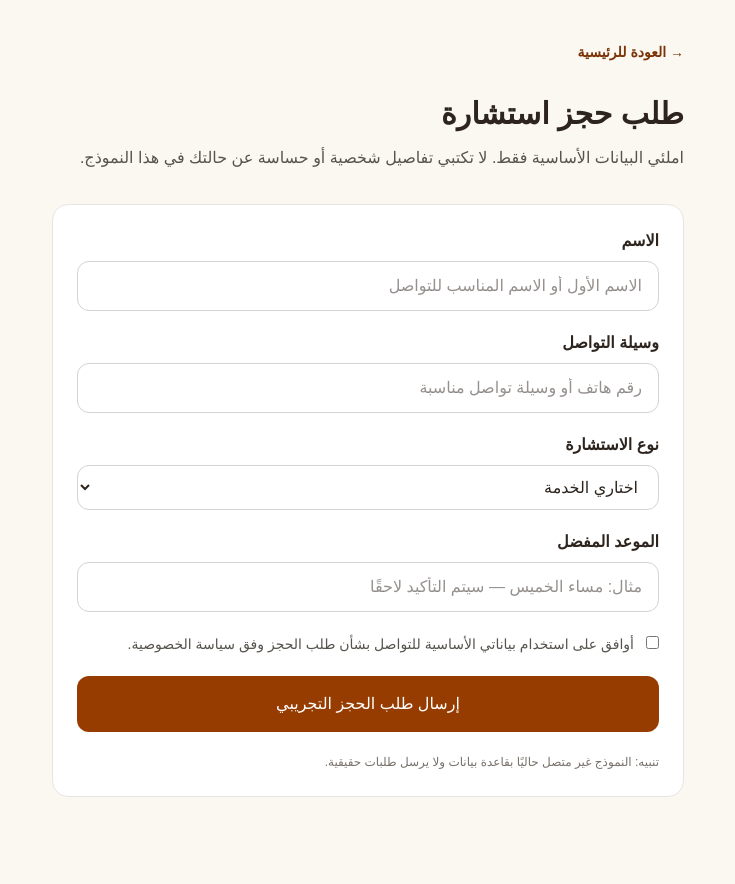
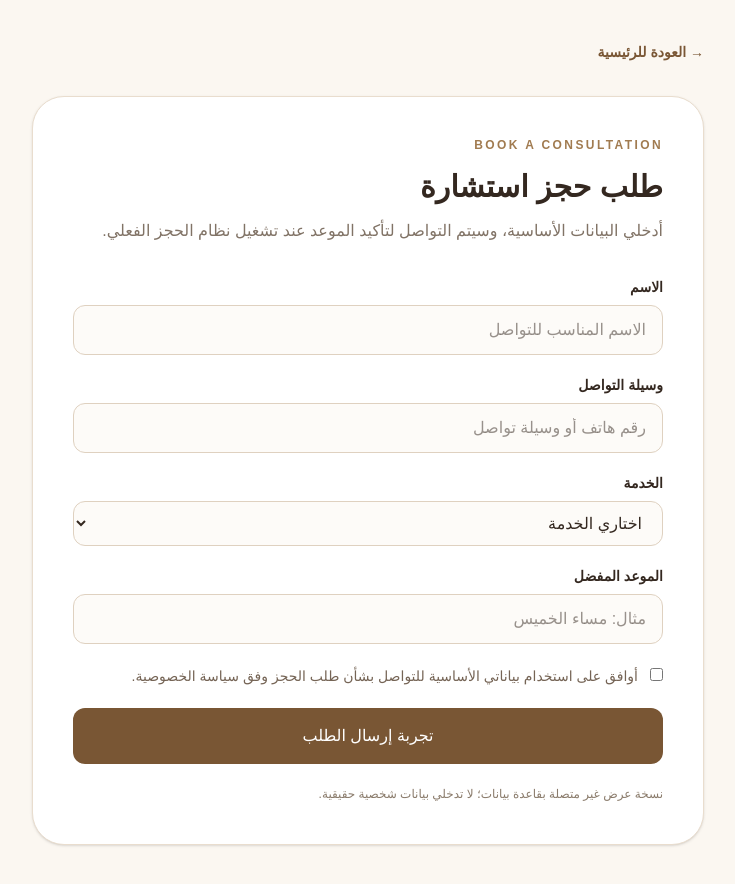
Before and after one commit to Anas-M-badr2030/esraa-osman-booking-platform, a Next.js app: page /book in a window 1280 px wide. Shown: the whole page, without its empty margins (272-1007 px from the left). Before the commit the page ends 837 px from the top, so only its background shows below. Built offline with nearby package versions, Linux system fonts and the light colour scheme.

Commit message:
Add files via upload

```diff
--- a/app/book/page.tsx
+++ b/app/book/page.tsx
@@ -8,51 +8,36 @@ export default function BookingPage() {
 
   function handleSubmit(event: React.FormEvent<HTMLFormElement>) {
     event.preventDefault();
-    // UI prototype only. Connect a validated server action/API and database before launch.
     setSubmitted(true);
   }
 
   return (
-    <main className="mx-auto min-h-screen max-w-2xl px-5 py-10">
-      <Link href="/" className="text-sm font-bold text-amber-900">→ العودة للرئيسية</Link>
-      <h1 className="mt-8 text-3xl font-black">طلب حجز استشارة</h1>
-      <p className="mt-3 leading-7 text-stone-600">
-        املئي البيانات الأساسية فقط. لا تكتبي تفاصيل شخصية أو حساسة عن حالتك في هذا النموذج.
-      </p>
-      {submitted ? (
-        <div className="mt-8 rounded-2xl border border-green-200 bg-green-50 p-6 text-green-950">
-          <h2 className="text-xl font-bold">تم اختبار النموذج بنجاح</h2>
-          <p className="mt-2 leading-7">هذه نسخة تجريبية؛ لم يتم حفظ طلبك أو إرساله. سيتم تفعيل الإرسال بعد ربط قاعدة البيانات.</p>
+    <main className="min-h-screen bg-[#fbf7f1] px-5 py-10 text-[#342820]">
+      <div className="mx-auto max-w-2xl">
+        <Link href="/" className="text-sm font-bold text-[#795634]">→ العودة للرئيسية</Link>
+        <div className="mt-8 rounded-[2rem] border border-[#e9ddce] bg-white p-6 shadow-sm sm:p-10">
+          <p className="text-xs font-bold tracking-[.2em] text-[#a17b50]">BOOK A CONSULTATION</p>
+          <h1 className="mt-4 text-3xl font-black">طلب حجز استشارة</h1>
+          <p className="mt-3 leading-7 text-[#817366]">أدخلي البيانات الأساسية، وسيتم التواصل لتأكيد الموعد عند تشغيل نظام الحجز الفعلي.</p>
+          {submitted ? (
+            <div className="mt-8 rounded-2xl border border-[#e9ddce] bg-[#f6eee4] p-6">
+              <h2 className="text-xl font-bold">شكرًا لكِ</h2>
+              <p className="mt-2 leading-7 text-[#756455]">هذه معاينة تجريبية فقط. لم تُحفظ البيانات ولم يتم إرسال أي طلب حقيقي.</p>
+              <Link href="/" className="mt-5 inline-flex font-bold text-[#795634]">العودة إلى الصفحة الرئيسية ←</Link>
+            </div>
+          ) : (
+            <form onSubmit={handleSubmit} className="mt-8 space-y-5">
+              <label className="block"><span className="mb-2 block text-sm font-bold">الاسم</span><input required name="name" autoComplete="name" className="w-full rounded-xl border border-[#dfd1c0] bg-[#fdfbf8] px-4 py-3 outline-[#a17b50]" placeholder="الاسم المناسب للتواصل" /></label>
+              <label className="block"><span className="mb-2 block text-sm font-bold">وسيلة التواصل</span><input required name="contact" className="w-full rounded-xl border border-[#dfd1c0] bg-[#fdfbf8] px-4 py-3 outline-[#a17b50]" placeholder="رقم هاتف أو وسيلة تواصل" /></label>
+              <label className="block"><span className="mb-2 block text-sm font-bold">الخدمة</span><select required name="service" defaultValue="" className="w-full rounded-xl border border-[#dfd1c0] bg-[#fdfbf8] px-4 py-3"><option value="" disabled>اختاري الخدمة</option><option value="individual">استشارة فردية</option></select></label>
+              <label className="block"><span className="mb-2 block text-sm font-bold">الموعد المفضل</span><input name="preferred_time" className="w-full rounded-xl border border-[#dfd1c0] bg-[#fdfbf8] px-4 py-3 outline-[#a17b50]" placeholder="مثال: مساء الخميس" /></label>
+              <label className="flex items-start gap-3 text-sm leading-6 text-[#756455]"><input required type="checkbox" className="mt-1 accent-[#795634]" />أوافق على استخدام بياناتي الأساسية للتواصل بشأن طلب الحجز وفق سياسة الخصوصية.</label>
+              <button className="w-full rounded-xl bg-[#795634] px-5 py-4 font-bold text-white transition hover:bg-[#604329]" type="submit">تجربة إرسال الطلب</button>
+              <p className="text-xs leading-5 text-[#8a7b6b]">نسخة عرض غير متصلة بقاعدة بيانات؛ لا تدخلي بيانات شخصية حقيقية.</p>
+            </form>
+          )}
         </div>
-      ) : (
-        <form onSubmit={handleSubmit} className="mt-8 space-y-5 rounded-2xl border border-stone-200 bg-white p-6">
-          <label className="block">
-            <span className="mb-2 block font-bold">الاسم</span>
-            <input required name="name" autoComplete="name" className="w-full rounded-xl border border-stone-300 px-4 py-3 outline-amber-700" placeholder="الاسم الأول أو الاسم المناسب للتواصل" />
-          </label>
-          <label className="block">
-            <span className="mb-2 block font-bold">وسيلة التواصل</span>
-            <input required name="contact" className="w-full rounded-xl border border-stone-300 px-4 py-3 outline-amber-700" placeholder="رقم هاتف أو وسيلة تواصل مناسبة" />
-          </label>
-          <label className="block">
-            <span className="mb-2 block font-bold">نوع الاستشارة</span>
-            <select required name="service" defaultValue="" className="w-full rounded-xl border border-stone-300 bg-white px-4 py-3">
-              <option value="" disabled>اختاري الخدمة</option>
-              <option value="individual">استشارة فردية</option>
-            </select>
-          </label>
-          <label className="block">
-            <span className="mb-2 block font-bold">الموعد المفضل</span>
-            <input name="preferred_time" type="text" className="w-full rounded-xl border border-stone-300 px-4 py-3" placeholder="مثال: مساء الخميس — سيتم التأكيد لاحقًا" />
-          </label>
-          <label className="flex items-start gap-3 text-sm leading-6 text-stone-600">
-            <input required type="checkbox" className="mt-1" />
-            أوافق على استخدام بياناتي الأساسية للتواصل بشأن طلب الحجز وفق سياسة الخصوصية.
-          </label>
-          <button className="w-full rounded-xl bg-amber-800 px-5 py-4 font-bold text-white" type="submit">إرسال طلب الحجز التجريبي</button>
-          <p className="text-xs leading-5 text-stone-500">تنبيه: النموذج غير متصل حاليًا بقاعدة بيانات ولا يرسل طلبات حقيقية.</p>
-        </form>
-      )}
+      </div>
     </main>
   );
 }
```
